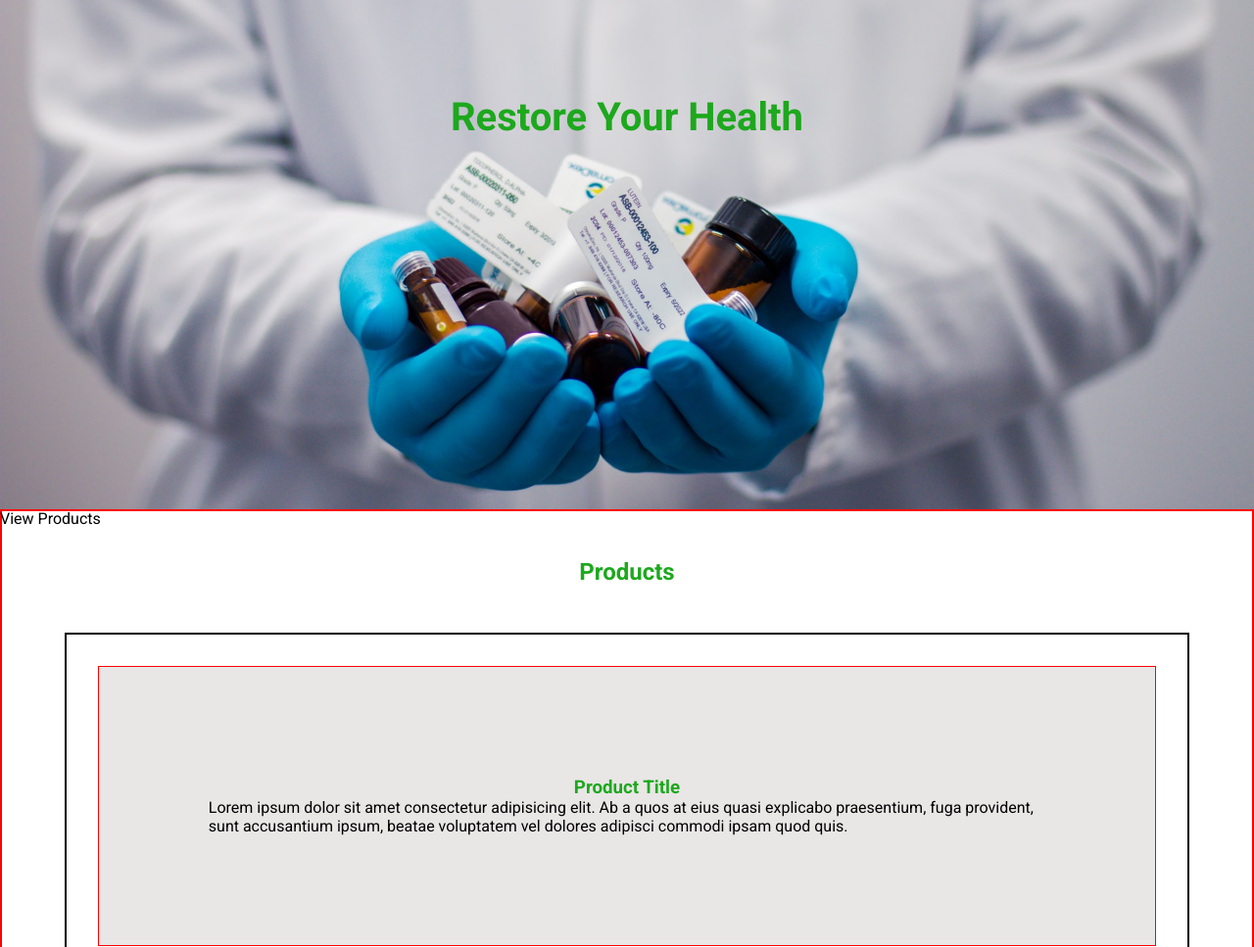
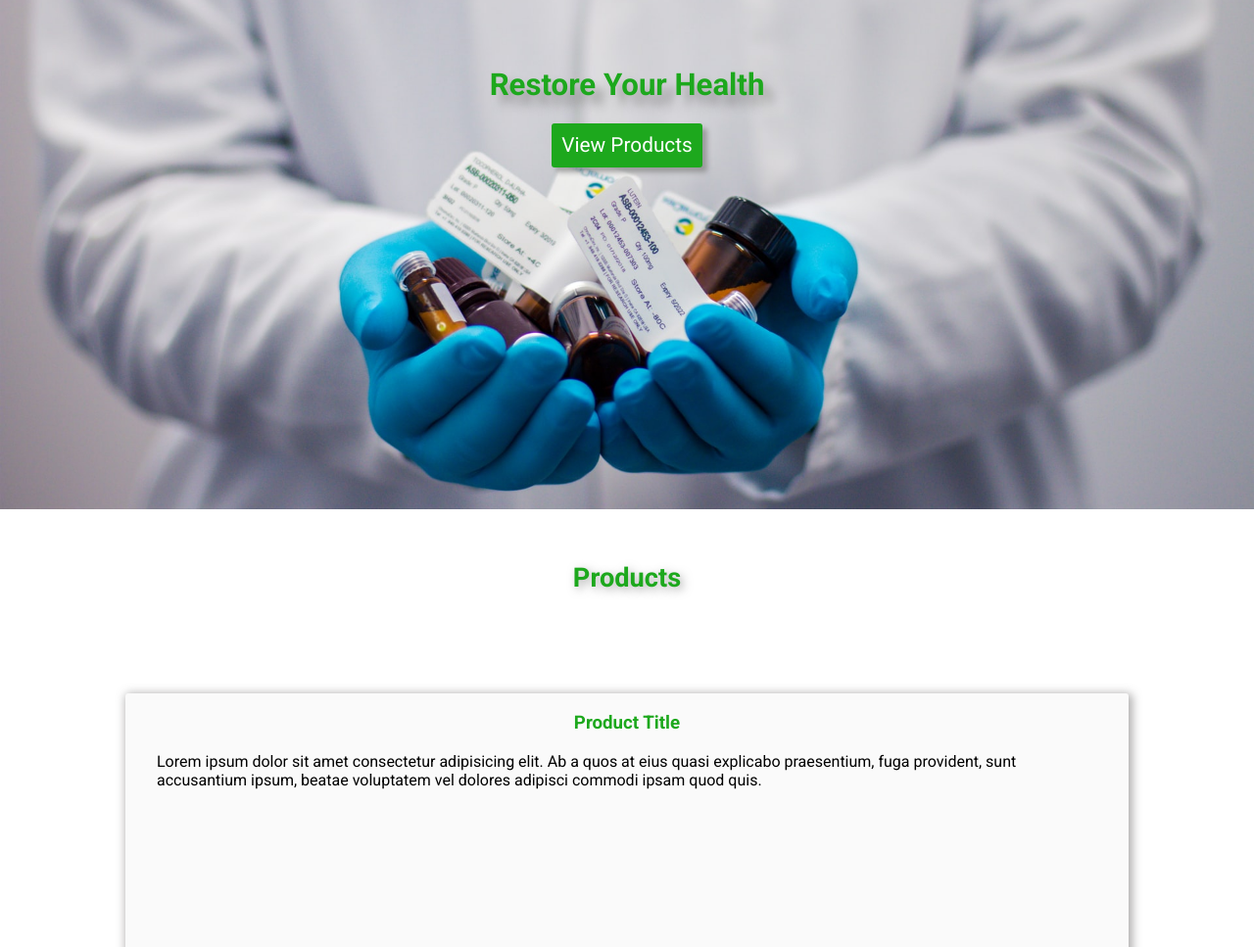
Before and after one commit to SamuelSub/Pharmacy-eCommerce, a plain HTML site: page index.html in a window 1280 px wide. Shown: the part 360-1327 px from the top of the page at 98% size. Drawn offline with nearby package versions, Linux system fonts and the light colour scheme.

Commit message:
Designed cards

```diff
--- a/index.html
+++ b/index.html
@@ -26,8 +26,10 @@
   </header>
   <main>
     <section class="hero">
-      <h1 class="main-h1">Restore Your Health</h1>
-      <div class="button">View Products</div>
+      <div class="cta">
+        <h1 class="main-h1">Restore Your Health</h1>
+        <div class="button">View Products</div>
+      </div>
     </section>
     <section class="products">
       <h2 class="h2-products">Products</h2>
--- a/style.css
+++ b/style.css
@@ -15,7 +15,7 @@ header {
   grid-template-columns: 1fr;
   width: 100%;
   padding: 1.3em;
-  box-shadow: 10px 10px 10px rgba(95, 94, 94, 0.5);
+  box-shadow: 5px 5px 10px rgba(95, 94, 94, 0.5);
   color: #1da81d;
 }
 
@@ -72,23 +72,35 @@ header {
 /* Hero Section Start */
 
 .hero {
-  background: url('./images/background-img.jpg') center center;
+  background: url('./images/background-img.jpg') center center no-repeat;
   height: 100vh;
   width: 100%;
   background-size: cover;
 }
 
-.hero h1 {
+.cta {
   display: flex;
-  height: 100vh;
+  flex-direction: column;
+  height: 100%;
+  width: 100%;
   justify-content: center;
   align-items: center;
   color: #1da81d;
-  font-size: 2.5em;
+  font-size: 1.3em;
+}
+
+.main-h1 {
+  text-shadow: 10px 10px 10px rgba(128, 128, 128, 0.652);
 }
 
 .button {
-
+  padding: 0.5em;
+  margin-top: 1em;
+  border-radius: 3px;
+  color: white;
+  background-color: #1da81d;
+  box-shadow: 5px 5px 5px rgba(128, 128, 128, 0.652);
+  cursor: pointer;
 }
 
 /* Hero Section End */
@@ -119,39 +131,41 @@ header {
 
 /* Navigation Menu End */
 
-.products {
-  width: 100%;
-  height: 100vh;
-  border: 2px solid red;
-}
-
 .h2-products {
   display: flex;
   justify-content: center;
   margin-top: 2em;
   margin-bottom: 2em;
+  font-size: 1.7em;
+  text-shadow: 3px 3px 10px rgba(128, 128, 128, 0.652);
   color: #1da81d;
 }
 
 .cards {
   display: grid;
-  grid-template-columns: 1fr;
   grid-template-rows: auto;
-  width: 90%;
+  width: 80%;
   margin: auto;
-  border: 2px solid black;
-
 }
 
 .card {
-  background-color: rgb(233, 230, 230);
-  margin: 2em;
-  border: 1px solid red;
-  padding: 7em;
+  height: 25em;
+  margin-top: 3em;
+  background-color: rgba(233, 230, 230, 0.226);
+  border-radius: 3px;
+  box-shadow: 2px 2px 10px 2px rgba(95, 94, 94, 0.5);
+}
+
+.card p {
+  display: flex;
+  width: 100%;
+  padding: 0em 2em;
+  justify-content: center;
 }
 
 .h3-card {
   color: #1da81d;
+  margin: 1em 0em;
   display: flex;
   justify-content: center;
 }
```
Also changed, not shown: images/background-small.jpg (added).
